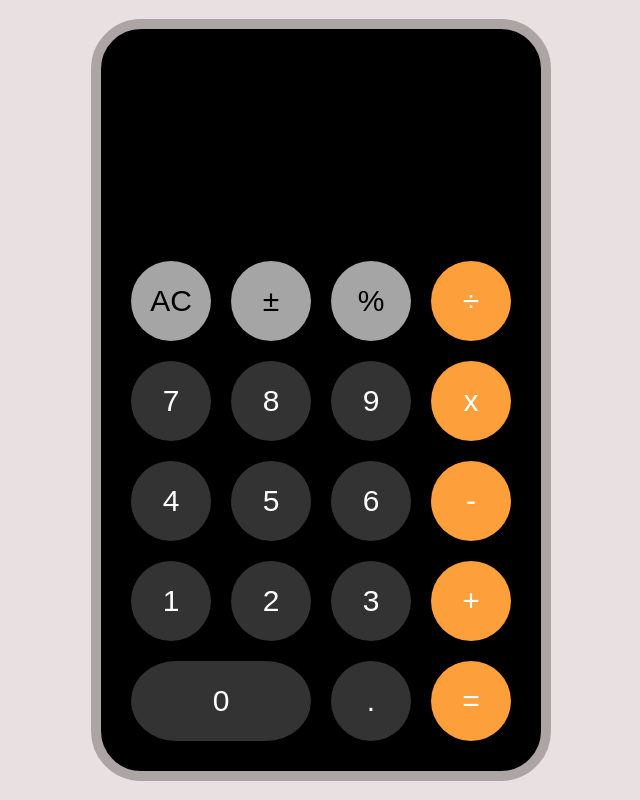
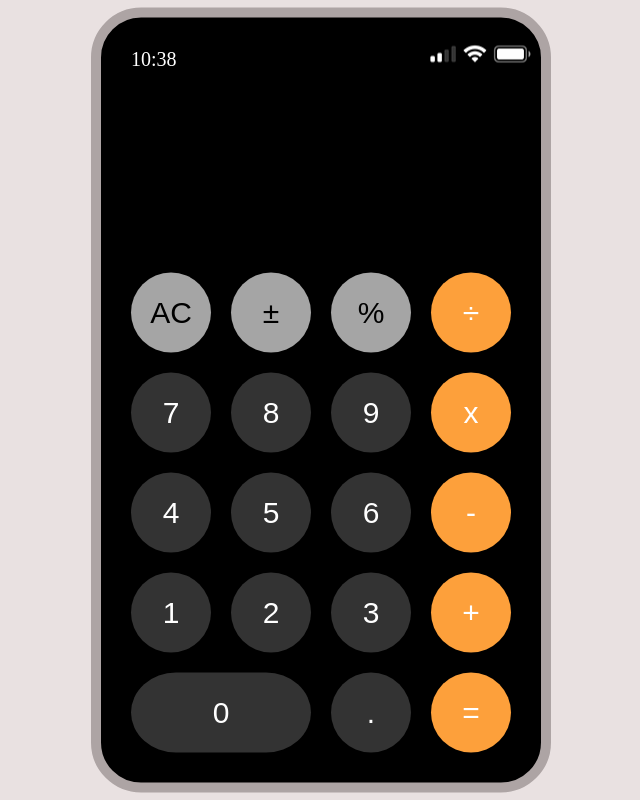
Before and after one commit to maheshsangeet/calculator, a React (Create React App) app: page / in a window 1280 px wide. Shown: the whole page, without its empty margins (319-959 px from the left). Built offline with nearby package versions, Linux system fonts and the light colour scheme.

Commit message:
added top bar

```diff
--- a/src/App.css
+++ b/src/App.css
@@ -12,6 +12,7 @@ body {
     background-color: black;
     border-radius: 50px;
     padding: 30px;
+    /* background-color: red; */
 }
 .keypad {
     display: grid;
@@ -46,7 +47,10 @@ button {
     font-weight: 500;
     font-size: 30px;
     border: none;
-
+    transition: filter 0.3s ease-in;
+}
+button:hover {
+  filter: brightness(130%);
 }
 .yellow {
     background-color: #FDA03B;
@@ -55,3 +59,14 @@ button {
     background-color: #A5A5A5;
     color:black;
 }
+.time {
+    color: white;
+    text-align: left;
+    font-size: 20px;
+}
+.menu {
+    position: absolute;
+    top: 25px;
+    right: 10px;
+
+}
--- a/src/App.js
+++ b/src/App.js
@@ -1,15 +1,23 @@
-import React, { useState } from 'react';
+import React, { useState,useEffect } from 'react';
 import './App.css'
+import image from "../src/assets/menu.png";
 
 function App() {
   const [result, setResult] = useState('')
 
+  let today = new Date();
+  let time = today.getHours() + ":" + today.getMinutes();
+  const [ctime, setCtime] = useState(time);
+
+  const updateTime = () => {
+    time = new Date().toLocaleTimeString();
+    setCtime(time);
+  }
+  setInterval(updateTime,1000);
+
   const clear = () => {
     setResult('')
   }
-  // const backspace = () => {
-  //   setResult(result.slice(0,-1))
-  // }
 
   const sign = () => {
     setResult((result * (-1)))
@@ -34,6 +42,11 @@ function App() {
   return (
     <>
       <div className= "container">
+      <div className="time">{time}</div>
+      <div className="menu">
+          <img src={image} />
+        </div>
+
         <form>
           <input type="text" value={result} />
         </form>
```
Also changed, not shown: src/assets/menu.png (added).
